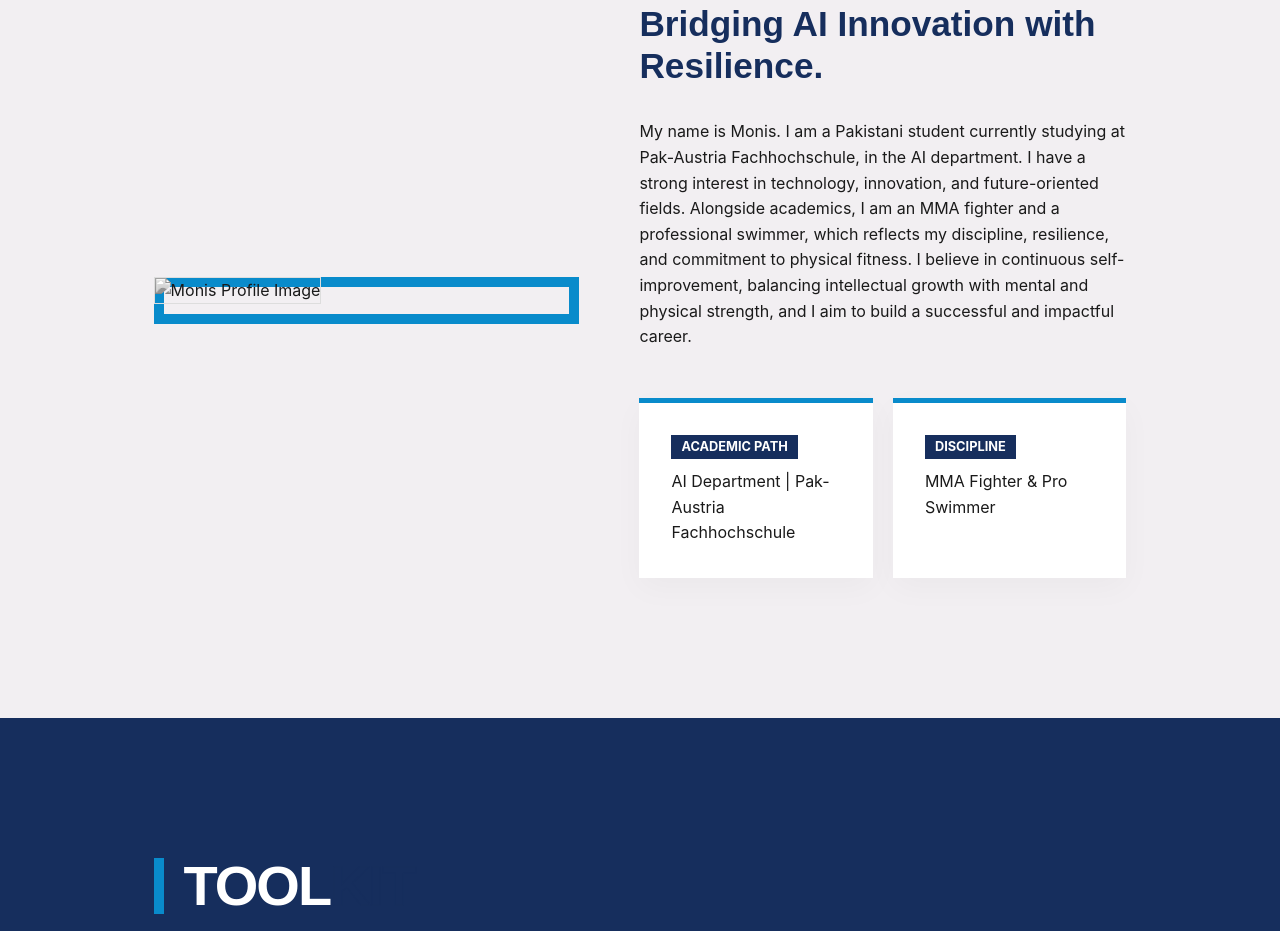
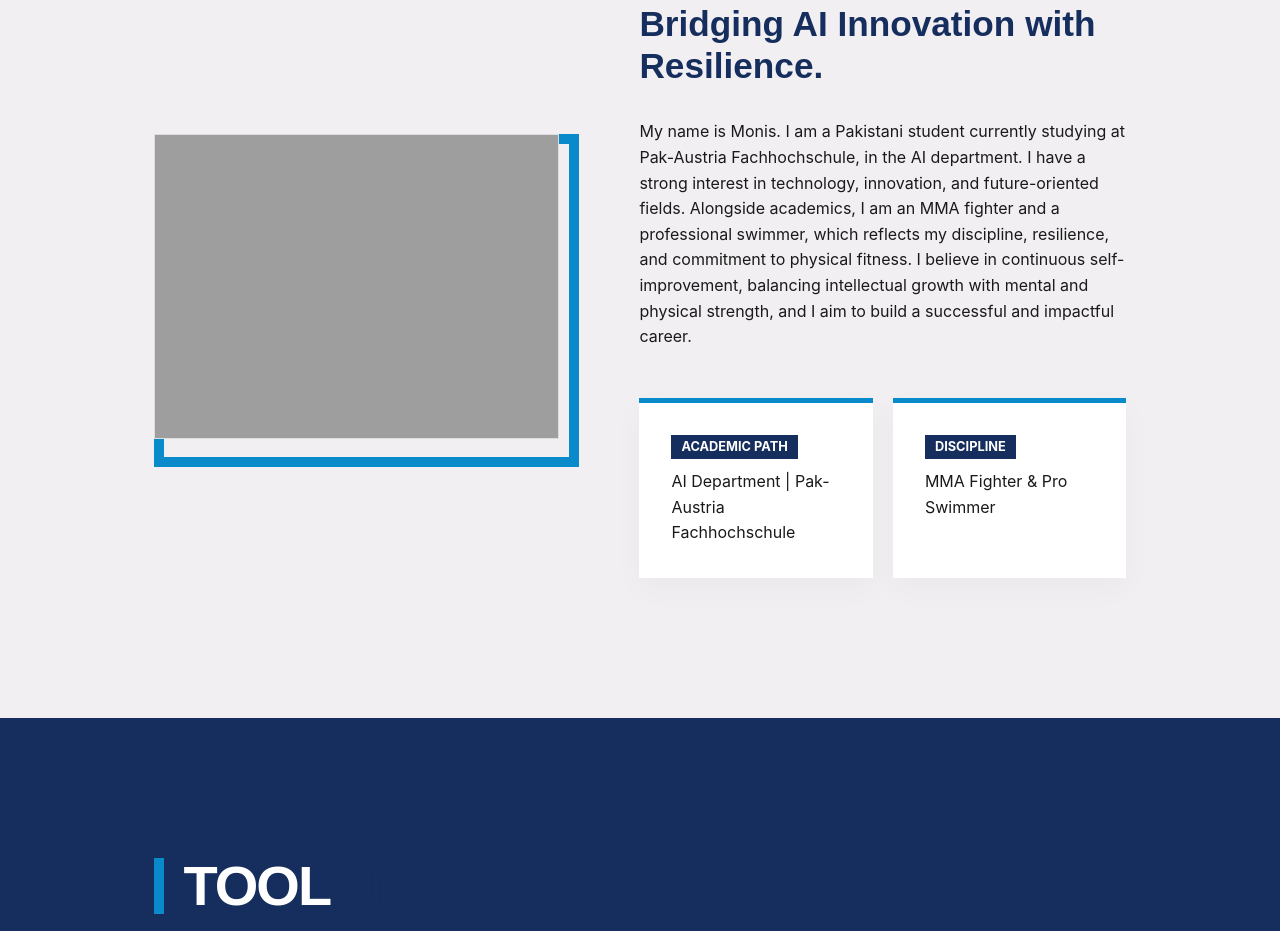
Before and after one commit to Danyal072/monis-work, a plain HTML site: page index.html in a window 1280 px wide. Shown: the part 1073-2004 px from the top of the page. Drawn offline with Linux system fonts and the light colour scheme; the site is published under a folder, as on GitHub Pages, so addresses that start at the root find nothing.

Commit message:
final work

```diff
--- a/index.html
+++ b/index.html
@@ -4,9 +4,9 @@
     <meta charset="UTF-8">
     <meta name="viewport" content="width=device-width, initial-scale=1.0">
     <title>Personal Portfolio | Monis</title>
-    <link rel="stylesheet" href="css/style.css">
+    <link rel="stylesheet" href="./css/style.css">
     <!-- font link -->
-    <link href="/css/Poppins.ttf" rel="stylesheet">
+    <link href="./css/Poppins.ttf" rel="stylesheet">
 </head>
 <body>
 
@@ -36,7 +36,7 @@
         <h2 class="section-title">THE <span>STORY</span></h2>
         <div class="about-container">
             <div class="about-image">
-                <img src="/public/me.png" alt="Monis Profile Image">
+                <img src="./public/me.png" alt="Monis Profile Image">
             </div>
             <div class="about-content">
                 <h3>Bridging AI Innovation with Resilience.</h3>
```
